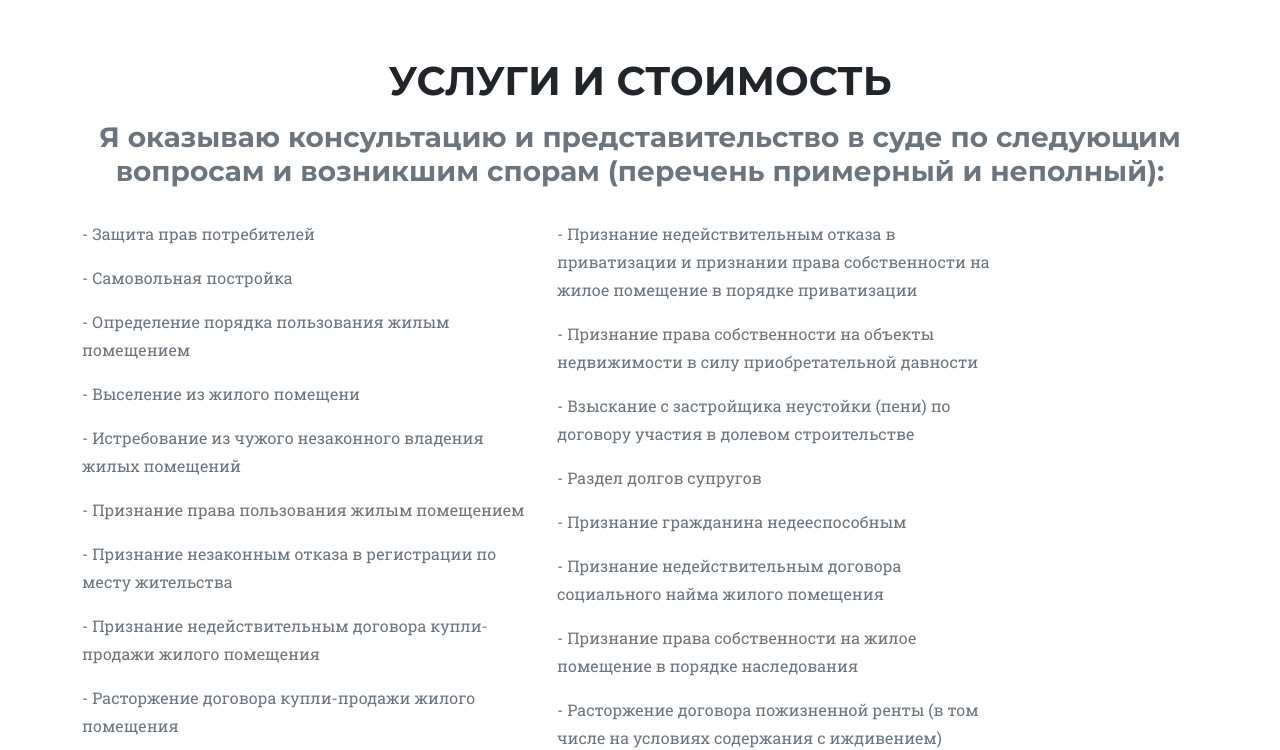
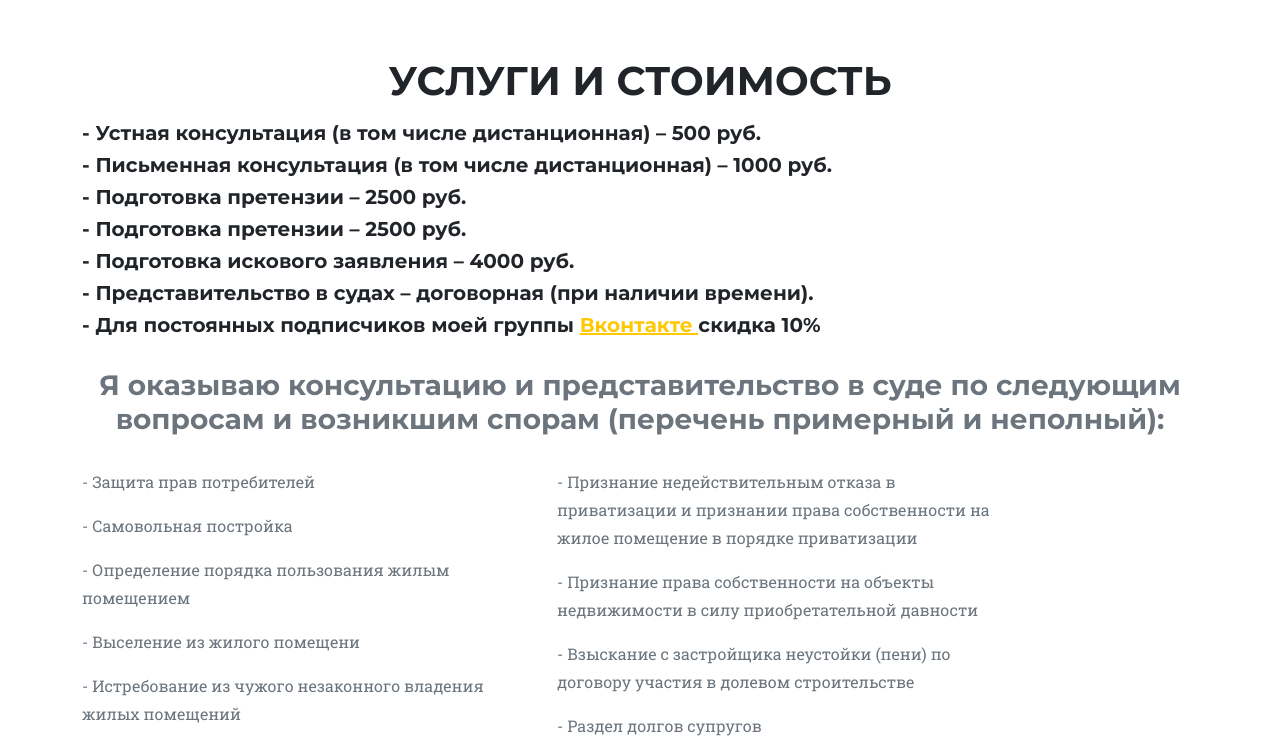
Before and after one commit to EdDuck/site, a plain HTML site: page index.html in a window 1280 px wide. Shown: the part 820-1570 px from the top of the page. Drawn offline with nearby package versions, Linux system fonts and the light colour scheme.

Commit message:
Update index.html

```diff
--- a/index.html
+++ b/index.html
@@ -43,6 +43,16 @@
             <div class="container">
                 <div class="text-center">
                     <h2 class="section-heading text-uppercase">Услуги и стоимость</h2>
+				</div>
+				<h5 class="section-heading text-break">- Устная консультация (в том числе дистанционная)  – 500 руб.</h5>
+				<h5 class="section-heading text-break">- Письменная консультация (в том числе дистанционная)  – 1000 руб.</h5>
+				<h5 class="section-heading text-break">- Подготовка претензии – 2500 руб.</h5>
+				<h5 class="section-heading text-break">- Подготовка претензии – 2500 руб.</h5>
+				<h5 class="section-heading text-break">- Подготовка искового заявления – 4000 руб.</h5>
+				<h5 class="section-heading text-break">- Представительство в судах – договорная (при наличии времени).</h5>
+				<h5 class="section-heading text-break">- Для постоянных подписчиков моей группы <a href="https://vk.com/strexpert"> Вконтакте </a> скидка 10%</h5>
+				<br>
+                <div class="text-center">
                     <h3 class="section-heading text-muted">Я оказываю консультацию и представительство в суде по следующим вопросам и возникшим спорам (перечень примерный и неполный):</h3>
 					<BR>
                 </div>
@@ -92,7 +102,7 @@
         </section>
 
         <!-- About-->
-        <section class="page-section" id="about">
+        <section class="page-section bg-light" id="about">
             <div class="container">
                 <div class="text-center">
                     <h2 class="section-heading text-uppercase">Обо мне</h2>
@@ -146,7 +156,7 @@
             <div class="container">
                 <div class="text-center">
                     <h2 class="section-heading text-uppercase">Контакты</h2>
-					<h3 class="section-heading ">Вы можете записаться на консультацию по телефонам (WhatsApp):</h2>
+					<h3 class="section-heading ">Вы можете записаться на консультацию по телефонам (WhatsApp/Telegram):</h2>
 					<h3 class="section-heading text-uppercase">8-917-430-87-38</h2>
 					<h3 class="section-heading text-uppercase">8-927-302-61-42</h2>
                 </div>
@@ -160,6 +170,7 @@
                     <div class="col-lg-4 my-3 my-lg-0">
                         <a class="btn btn-dark btn-social mx-2" href="https://wa.me/79174308738" aria-label="Whatsapp"><i class="fab fa-whatsapp"></i></a>
                         <a class="btn btn-dark btn-social mx-2" href="https://wa.me/79273026142" aria-label="Whatsapp"><i class="fab fa-whatsapp"></i></a>
+						<a class="btn btn-dark btn-social mx-2" href="https://vk.com/strexpert" aria-label="Whatsapp"><i class="fab fa-vk"></i></a>
                     </div>
                     <div class="col-lg-4 text-lg-end">
                         <a class="link-dark text-decoration-none me-3" href="#!"></a>
```
